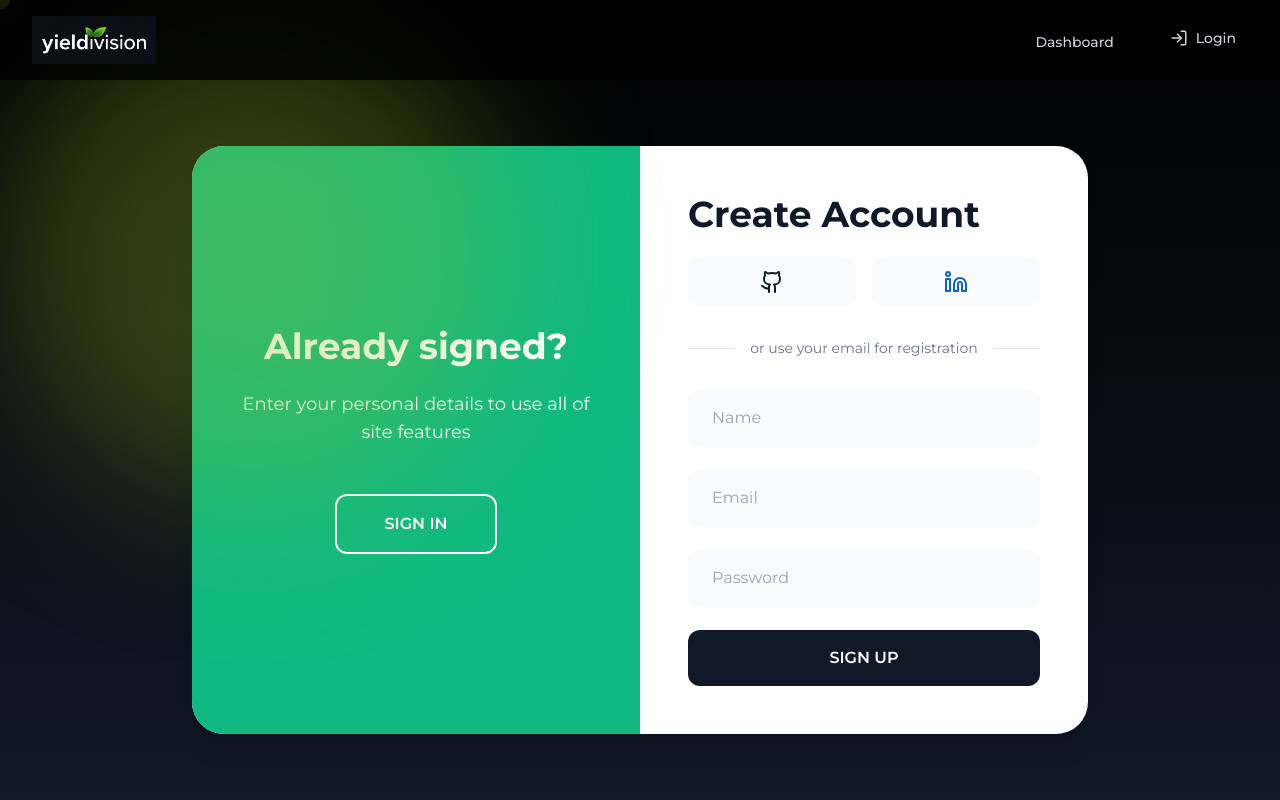
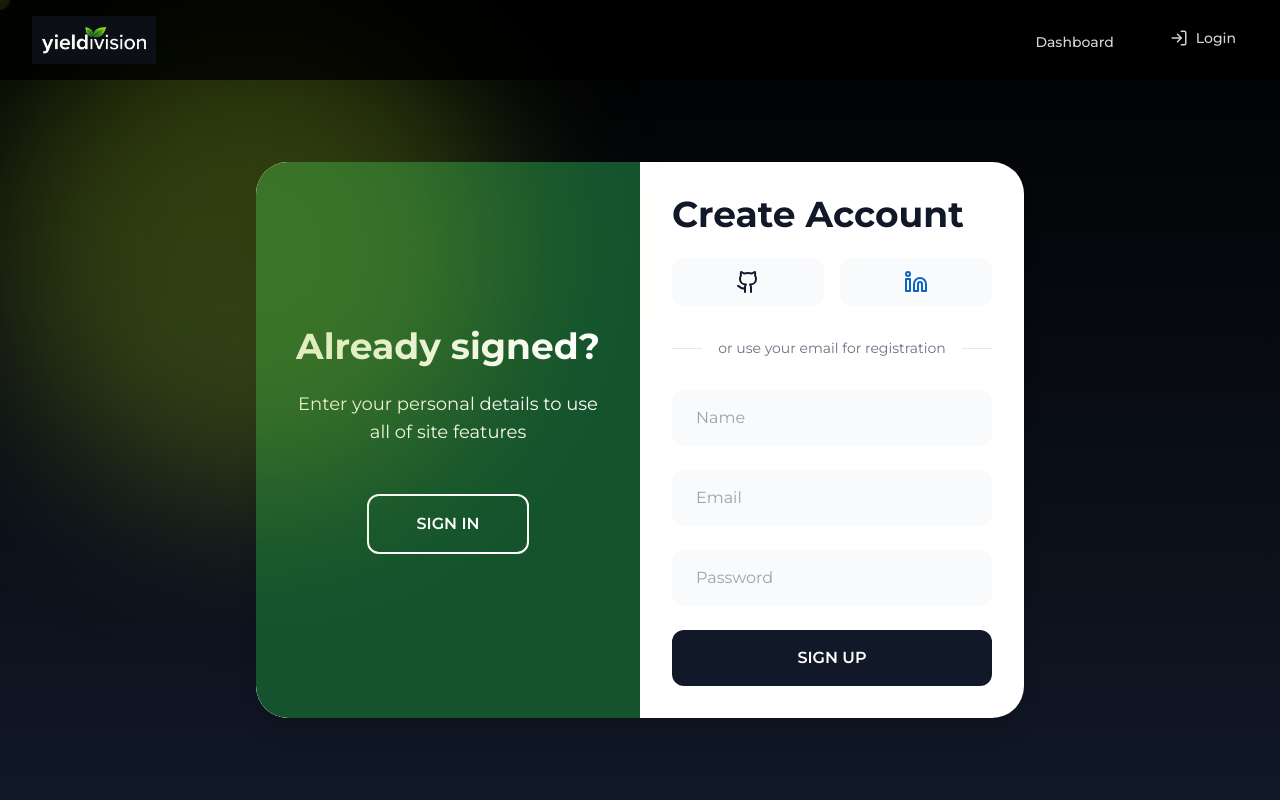
Before and after one commit to ShreyashIngle/Techfiesta, a React (Vite) app in the folder frontend/: page /signup in a window 1280 px wide. Shown: the top 800 px of the page. Built offline with nearby package versions, Linux system fonts and the light colour scheme.

Commit message:
color changed

```diff
--- a/frontend/src/pages/Login.jsx
+++ b/frontend/src/pages/Login.jsx
@@ -99,7 +99,7 @@ function Login() {
           </form>
         </div>
 
-        <div className="hidden md:block w-1/2 bg-emerald-500 p-12 text-white">
+        <div className="hidden md:block w-1/2 bg-green-900 p-12 text-white">
           <div className="h-full flex flex-col justify-center items-center text-center">
             <h2 className="text-4xl font-bold mb-6">Hello, Friend!</h2>
             <p className="text-lg mb-12">
--- a/frontend/src/pages/Signup.jsx
+++ b/frontend/src/pages/Signup.jsx
@@ -33,9 +33,9 @@ function Signup() {
       <motion.div
         initial={{ opacity: 0, y: 20 }}
         animate={{ opacity: 1, y: 0 }}
-        className="bg-white rounded-[2rem] shadow-xl overflow-hidden max-w-4xl w-full flex"
+        className="bg-white rounded-[2rem] shadow-xl overflow-hidden max-w-3xl w-full flex"
       >
-        <div className="hidden md:block w-1/2 bg-emerald-500 p-12 text-white">
+        <div className="hidden md:block w-1/2 bg-green-900 p-8 text-white rounded-l-[2rem]">
           <div className="h-full flex flex-col justify-center items-center text-center">
             <h2 className="text-4xl font-bold mb-6">Already signed?</h2>
             <p className="text-lg mb-12">
@@ -50,7 +50,7 @@ function Signup() {
           </div>
         </div>
 
-        <div className="w-full md:w-1/2 p-12">
+        <div className="w-full md:w-1/2 p-8">
           <h2 className="text-4xl font-bold text-gray-900 mb-6">Create Account</h2>
 
           <div className="flex gap-4 mb-6">
```
Also changed, not shown: 2 other files (tests, documents, lock files or other folders).
